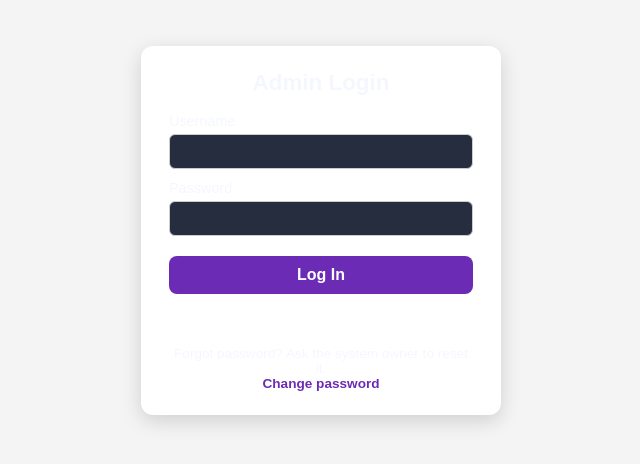
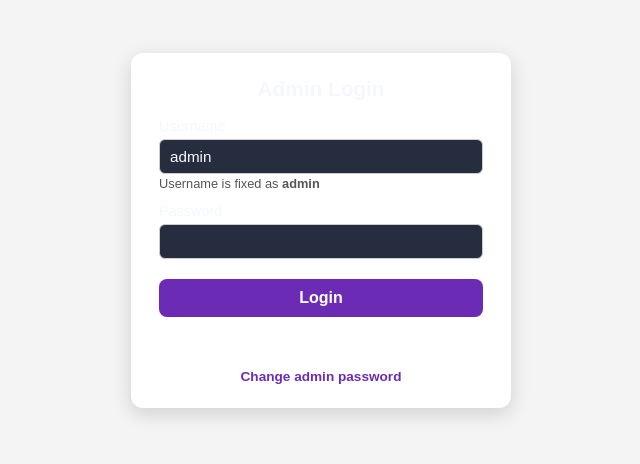
Before and after one commit to afenwick142-dev/snakes-and-ladders, a plain HTML site: page admin-login.html in a window 1280 px wide. Shown: the part 170-634 px from the top of the page, without its empty margins (319-959 px from the left). Drawn offline with Linux system fonts and the light colour scheme.

Commit message:
Update admin-login.html

```diff
--- a/admin-login.html
+++ b/admin-login.html
@@ -2,11 +2,10 @@
 <html lang="en">
 <head>
   <meta charset="UTF-8" />
-  <title>Snakes & Ladders – Admin Login</title>
+  <title>Admin Login – Snakes &amp; Ladders</title>
   <meta name="viewport" content="width=device-width, initial-scale=1.0" />
   <link rel="stylesheet" href="style.css" />
   <style>
-    /* Minimal styling – adjust or remove if you already have this in style.css */
     body {
       font-family: Arial, sans-serif;
       background: #f4f4f4;
@@ -16,41 +15,35 @@
       justify-content: center;
       min-height: 100vh;
     }
-
     .admin-login-container {
       background: #ffffff;
       padding: 24px 28px;
       border-radius: 12px;
-      max-width: 360px;
+      max-width: 380px;
       width: 100%;
       box-shadow: 0 6px 20px rgba(0, 0, 0, 0.15);
     }
-
     .admin-login-title {
       margin-top: 0;
       margin-bottom: 16px;
       text-align: center;
-      font-size: 1.4rem;
+      font-size: 1.3rem;
     }
-
     .admin-login-form {
       display: flex;
       flex-direction: column;
       gap: 10px;
     }
-
     .admin-login-form label {
       font-size: 0.9rem;
       margin-bottom: 4px;
     }
-
     .admin-login-form input {
       padding: 8px 10px;
       border-radius: 6px;
       border: 1px solid #ccc;
       font-size: 0.95rem;
     }
-
     .admin-login-button {
       margin-top: 10px;
       padding: 10px;
@@ -59,42 +52,31 @@
       font-size: 1rem;
       font-weight: 600;
       cursor: pointer;
-      background: #6c2bb4; /* Entain-ish purple */
+      background: #6c2bb4;
       color: #ffffff;
     }
-
-    .admin-login-button:disabled {
-      opacity: 0.6;
-      cursor: default;
-    }
-
     .admin-login-message {
       margin-top: 8px;
       font-size: 0.9rem;
       text-align: center;
       min-height: 18px;
     }
-
     .admin-login-message.error {
       color: #d32f2f;
     }
-
     .admin-login-message.success {
       color: #2e7d32;
     }
-
     .admin-login-links {
       margin-top: 16px;
       font-size: 0.85rem;
       text-align: center;
     }
-
     .admin-login-links a {
       color: #6c2bb4;
       text-decoration: none;
       font-weight: 600;
     }
-
     .admin-login-links a:hover {
       text-decoration: underline;
     }
@@ -109,35 +91,29 @@
         <label for="admin-username">Username</label>
         <input
           id="admin-username"
-          name="username"
           type="text"
           autocomplete="username"
-          required
+          value="admin"
         />
+        <small style="font-size:0.8rem;color:#555;">Username is fixed as <strong>admin</strong></small>
       </div>
-
       <div>
         <label for="admin-password">Password</label>
         <input
           id="admin-password"
-          name="password"
           type="password"
+          required
           autocomplete="current-password"
-          required
         />
       </div>
-
       <button type="submit" id="admin-login-button" class="admin-login-button">
-        Log In
+        Login
       </button>
-
       <div id="admin-login-message" class="admin-login-message"></div>
     </form>
 
     <div class="admin-login-links">
-      <!-- This should link to your existing admin portal once logged in -->
-      <span>Forgot password? Ask the system owner to reset it.</span><br />
-      <a href="admin-change-password.html">Change password</a>
+      <a href="admin-change-password.html">Change admin password</a>
     </div>
   </div>
 
```
